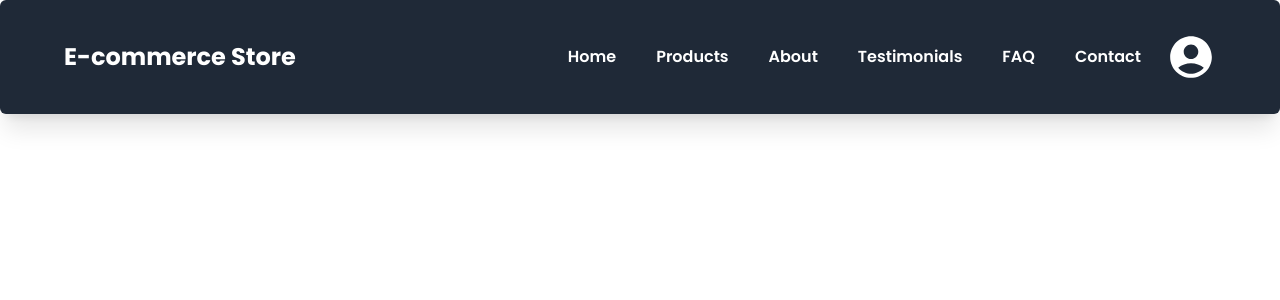
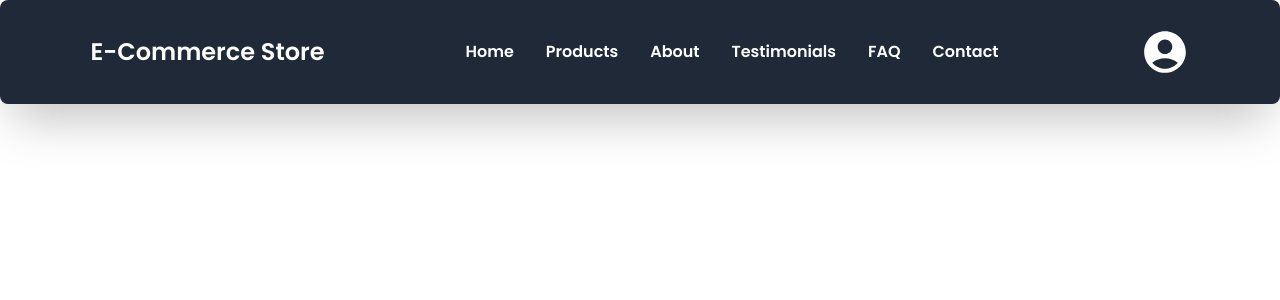
Before and after one commit to Vijay-948/forntend-ui, a React (Create React App) app: page /navbar in a window 1280 px wide. Shown: the top 300 px of the page. Built offline with nearby package versions, Linux system fonts and the light colour scheme; sample sign-in values are in the browser's storage.

Commit message:
code-refactoring

```diff
--- a/src/Components/Login.tsx
+++ b/src/Components/Login.tsx
@@ -36,11 +36,13 @@ const Login = () => {
       return;
     }
 
+    // const Email = localStorage.setItem("email", userLoginDetails.email);
+
     login(userLoginDetails)
       .then((jwtTokenData) => {
         console.log(jwtTokenData);
         console.log("success log");
-        toast.success("user login sucessfully");
+        toast.success(`${userLoginDetails.email} login sucessfully`);
         localStorage.setItem("token", jwtTokenData.data.token);
         localStorage.setItem("user", userLoginDetails.email);
         setRedirectToNextPage(true);
--- a/src/Components/Navbar.tsx
+++ b/src/Components/Navbar.tsx
@@ -3,9 +3,11 @@ import { useState } from "react";
 import { Link, useNavigate } from "react-router-dom";
 // import ShoppingCartIcon from '@mui/icons-material/ShoppingCart';
 import MenuIcon from "@mui/icons-material/Menu";
+import CloseIcon from "@mui/icons-material/Close";
 import { Tooltip } from "@mui/material";
 import { AccountCircleRounded } from "@mui/icons-material";
 import LogoutIcon from "@mui/icons-material/Logout";
+// import { Link } from "react-router-dom";
 
 const Navbar = () => {
   const [openMenu, setOpenMenu] = useState(false);
@@ -27,53 +29,60 @@ const Navbar = () => {
   };
 
   return (
-    <nav className="bg-gray-800 p-8 fixed top-0 w-full z-50 rounded-md shadow-xl">
-      <div className="max-w-full  sm:px-6 lg:px-8 flex justify-between items-center">
-        <div className="flex items-center">
+    <>
+      <div className="fixed w-full bg-gray-800 text-white p-5 shadow-2xl rounded-lg z-10 top-0">
+        <nav className="hidden lg:flex justify-around items-center h-16">
+          <div className="text-2xl font-semibold">E-Commerce Store</div>
+          <ul className="flex gap-8 list-none text- xl">
+            <li>
               <Link
+                className="text-white font-semibold hover:text-red-500"
                 to="/home"
-            onClick={() => window.scrollTo(0, 0)}
-            className="text-white mr-4"
               >
-            <h4 className="text-2xl font-bold text-left">E-commerce Store</h4>
-          </Link>
-          <ul className="hidden sm:flex space-x-10 ml-64">
-            <li>
-              <Link className="text-white font-semibold" to="/home">
                 Home
               </Link>
             </li>
             <li>
-              <Link className="text-white font-semibold" to="/productList">
+              <Link
+                className="text-white font-semibold hover:text-red-500"
+                to="/productList"
+              >
                 Products
               </Link>
             </li>
             <li>
-              <Link className="text-white font-semibold" to="/aboutus">
+              <Link
+                className="text-white font-semibold hover:text-red-500"
+                to="/aboutus"
+              >
                 About
               </Link>
             </li>
             <li>
-              <Link className="text-white font-semibold" to="/testimonials">
+              <Link
+                className="text-white font-semibold hover:text-red-500"
+                to="/testimonials"
+              >
                 Testimonials
               </Link>
             </li>
             <li>
-              <Link className="text-white font-semibold" to="/faq">
+              <Link
+                className="text-white font-semibold hover:text-red-500"
+                to="/faq"
+              >
                 FAQ
               </Link>
             </li>
             <li>
-              <Link className="text-white font-semibold" to="/contact">
+              <Link
+                className="text-white font-semibold hover:text-red-500"
+                to="/contact"
+              >
                 Contact
               </Link>
             </li>
           </ul>
-        </div>
-        <div>
-          <button onClick={toggleMenu} className="sm:hidden text-white">
-            <MenuIcon />
-          </button>
           <div className="relative">
             <Tooltip title="Logout">
               <button onClick={toggleProfileMenu} className="text-white">
@@ -91,181 +100,93 @@ const Navbar = () => {
               </div>
             )}
           </div>
+        </nav>
       </div>
+
+      <div className="lg:hidden fixed w-full bg-gray-800 text-white shadow-2xl z-10 top-0">
+        <nav className="flex justify-between items-center h-16 px-4">
+          <div className="text-2xl font-semibold">E-commerce Store</div>
+          <div className="relative">
+            <div className="cursor-pointer" onClick={toggleMenu}>
+              {openMenu ? (
+                <CloseIcon fontSize="large" />
+              ) : (
+                <MenuIcon fontSize="large" />
+              )}
             </div>
-      {openMenu && (
-        <ul className="bg-gray-700 inline-block">
+            <ul
+              className={`absolute top-full right-0 bg-gray-900 shadow-2xl list-none hover:bg-gray-300 transition-max-heght overflow-hidden  ${
+                openMenu ? "max-h-80" : "max-h-0"
+              }`}
+            >
               <li>
-            <Link className="text-white py-2" to="/productList">
+                <Link
+                  to="/home"
+                  className="block px-4 py-2 hover:bg-gray-800"
+                  onClick={toggleMenu}
+                >
+                  Home
+                </Link>
+              </li>
+              <li>
+                <Link
+                  to="/productList"
+                  className="block px-4 py-2 hover:bg-gray-800"
+                  onClick={toggleMenu}
+                >
                   Products
                 </Link>
               </li>
               <li>
-            <Link className="text-white py-2" to="/testimonials">
+                <Link
+                  to="/aboutus"
+                  className="block px-4 py-2 hover:bg-gray-800"
+                  onClick={toggleMenu}
+                >
+                  About
+                </Link>
+              </li>
+              <li>
+                <Link
+                  to="/testimonials"
+                  className="block px-4 py-2 hover:bg-gray-800"
+                  onClick={toggleMenu}
+                >
                   Testimonials
                 </Link>
               </li>
               <li>
-            <Link className="text-white py-2" to="/faq">
+                <Link
+                  to="/faq"
+                  className="block px-4 py-2 hover:bg-gray-800"
+                  onClick={toggleMenu}
+                >
                   FAQ
                 </Link>
               </li>
               <li>
-            <Link className="text-white py-2" to="/contact">
+                <Link
+                  to="/contact"
+                  className="block px-4 py-2 hover:bg-gray-800"
+                  onClick={toggleMenu}
+                >
                   Contact
                 </Link>
               </li>
+              <li>
+                <button
+                  onClick={handleLogout}
+                  className="block px-4 py-2 hover:bg-gray-800"
+                >
+                  <LogoutIcon /> Logout
+                </button>
+              </li>
             </ul>
-      )}
+          </div>
         </nav>
+      </div>
+    </>
   );
 };
 
 export default Navbar;
-
-/* return (
-            <nav className="bg-gray-800 p-4">
-                <div className="max-w-7xl mx-auto px-4 sm:px-6 lg:px-8 flex justify-between items-center">
-                    <div className="flex items-center">
-                        <Link to="/" onClick={() => window.scrollTo(0, 0)} className="text-white mr-4">
-                            <h4>E-Commerce Store</h4>
-                        </Link>
-                        <ul className="hidden sm:flex space-x-4">
-                            <li>
-                                <Link className="text-white" to="/">Home</Link>
-                            </li>
-                            <li>
-                                <Link className="text-white" to="/models">Products</Link>
-                            </li>
-                            <li>
-                                <Link className="text-white" to="/testimonials">Testimonials</Link>
-                            </li>
-                            <li>
-                                <Link className="text-white" to="/faq">FAQ</Link>
-                            </li>
-                            <li>
-                                <Link className="text-white" to="/contact">Contact</Link>
-                            </li>
-                        </ul>
-                    </div>
-                    <div className="flex items-center">
-                        <button className="text-white hidden sm:block mr-4">
-                            <ShoppingCartIcon />
-                        </button>
-                        <button onClick={toggleMenu} className="text-white sm:hidden">
-                            Menu
-                        </button>
-                    </div>
-                </div>
-                {openMenu && (
-                    <ul className="sm:hidden bg-gray-700 p-2">
-                        <li>
-                            <Link className="block text-white" to="/">Home</Link>
-                        </li>
-                        <li>
-                            <Link className="block text-white" to="/models">Products</Link>
-                        </li>
-                        <li>
-                            <Link className="block text-white" to="/testimonials">Testimonials</Link>
-                        </li>
-                        <li>
-                            <Link className="block text-white" to="/faq">FAQ</Link>
-                        </li>
-                        <li>
-                            <Link className="block text-white" to="/contact">Contact</Link>
-                        </li>
-                    </ul>
-                )}
-            </nav>
-        );
-    }
-
-   */
-
-/*
- return(
-        <>
-        <nav>
-            {/* <div>
-                <div>
-                    <i className="fa-solid fa-xmark"></i>
-                </div>
-                <ul className="mobile-navbar__links">
-                    <li>
-                        <Link onClick={handleNav} to="/">
-                            Home
-                        </Link>
-                    </li>
-                    <li>
-                        <Link onClick={handleNav} to='/about'>
-                            About
-                        </Link>
-                    </li>
-                    <li>
-                        <Link onClick={handleNav} to="/models">
-                            Models
-                        </Link>
-                    </li>
-                    <li>
-                        <Link onClick={handleNav} to="/testimonials">
-                            Testimonials
-                        </Link>
-                    </li>
-                    <li>
-                        <Link onClick={handleNav} to="/contact">
-                            Contact
-                        </Link>
-                    </li>
-                </ul>
-            </div>
-
-            <div className="">
-                <div className="navbar_img">
-                    <Link to="/" onClick={() => window.scrollTo(0, 0)}>
-                         <img src={Logo} alt="Vehicle-log" />
-                    </Link>
-                    <h4>E- Commerce Store</h4>
-                </div>
-                <ul className="navbar__links">
-                    <li>
-                        <Link className="home-link" to="/">
-                            Home
-                        </Link>
-                    </li>
-                    <li>
-                        <Link className="models-link" to="/models">
-                            Products
-                        </Link>
-                    </li>
-                    <li>
-                        <Link className="testi-link" to="/testimonials">
-                            Testimonials
-                        </Link>
-                    </li>
-                    <li>
-                        <Link className="contact-link" to="/faq">
-                            FAQ
-                        </Link>
-                    </li>
-                    <li>
-                        <Link className="contact-link" to="/contact">
-                            Contact
-                        </Link>
-                    </li>
-                </ul>
-                {/* <div className="navbar__buttons">
-                    <Link className="navbar__buttons__register" to="/">
-                        Register
-                    </Link>
-                </div>
-
-                {/* <div>
-                    <button style={{justifyContent:'right', alignItems:'right'}}>
-                        <ShoppingCartIcon/>
-                    </button>
-                </div>
-            </div>
-        </nav>
-        </>
-
-    );*/
--- a/src/Components/Register.tsx
+++ b/src/Components/Register.tsx
@@ -84,6 +84,7 @@ const Register = () => {
         setLoading(false);
         toast.success("User Registered Successfully");
         setRedirectToNextPage(true);
+        localStorage.setItem('token', response.token);
         setData({
           firstName: "",
           lastName: "",
```
Lines whose indentation alone changed are shown as unchanged.
